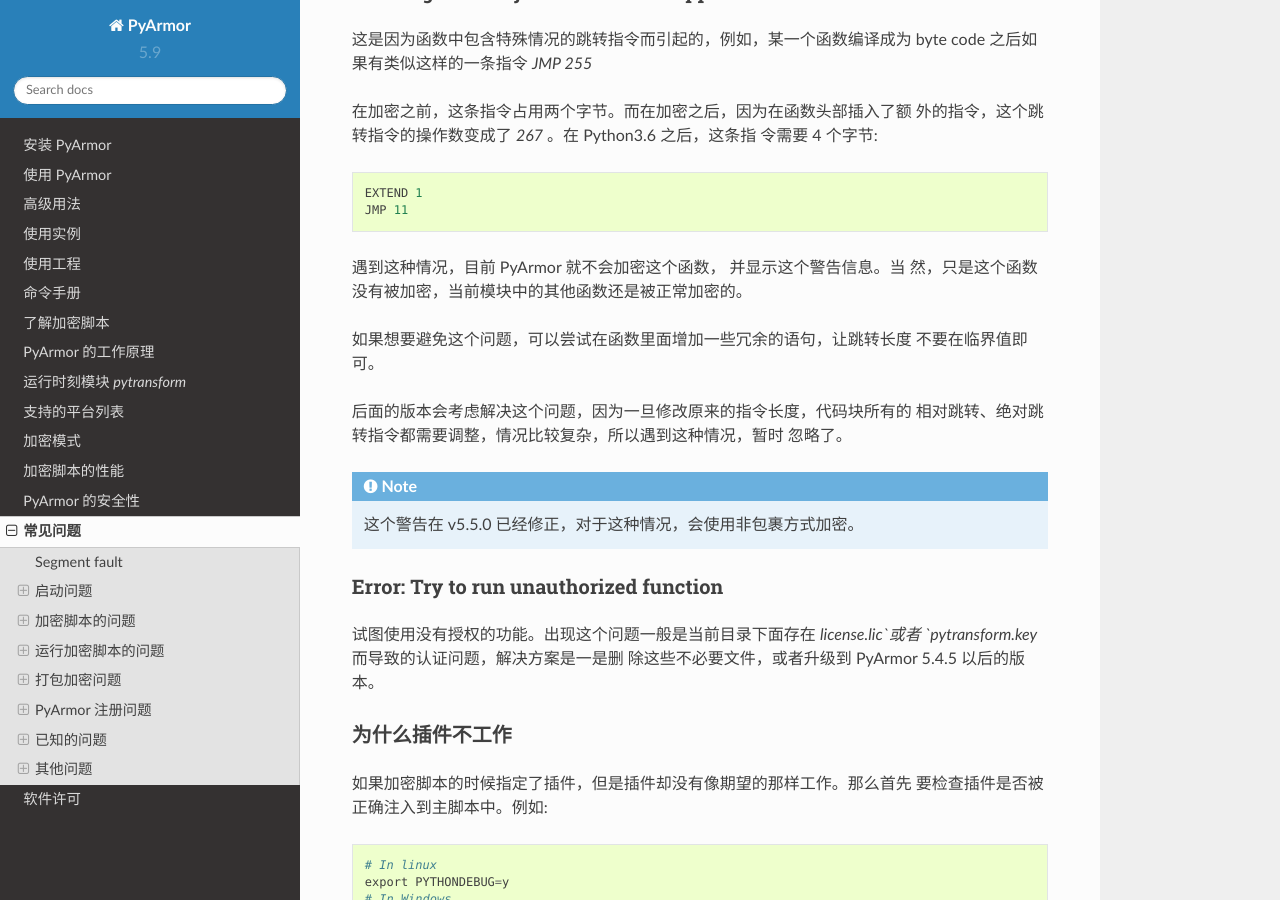
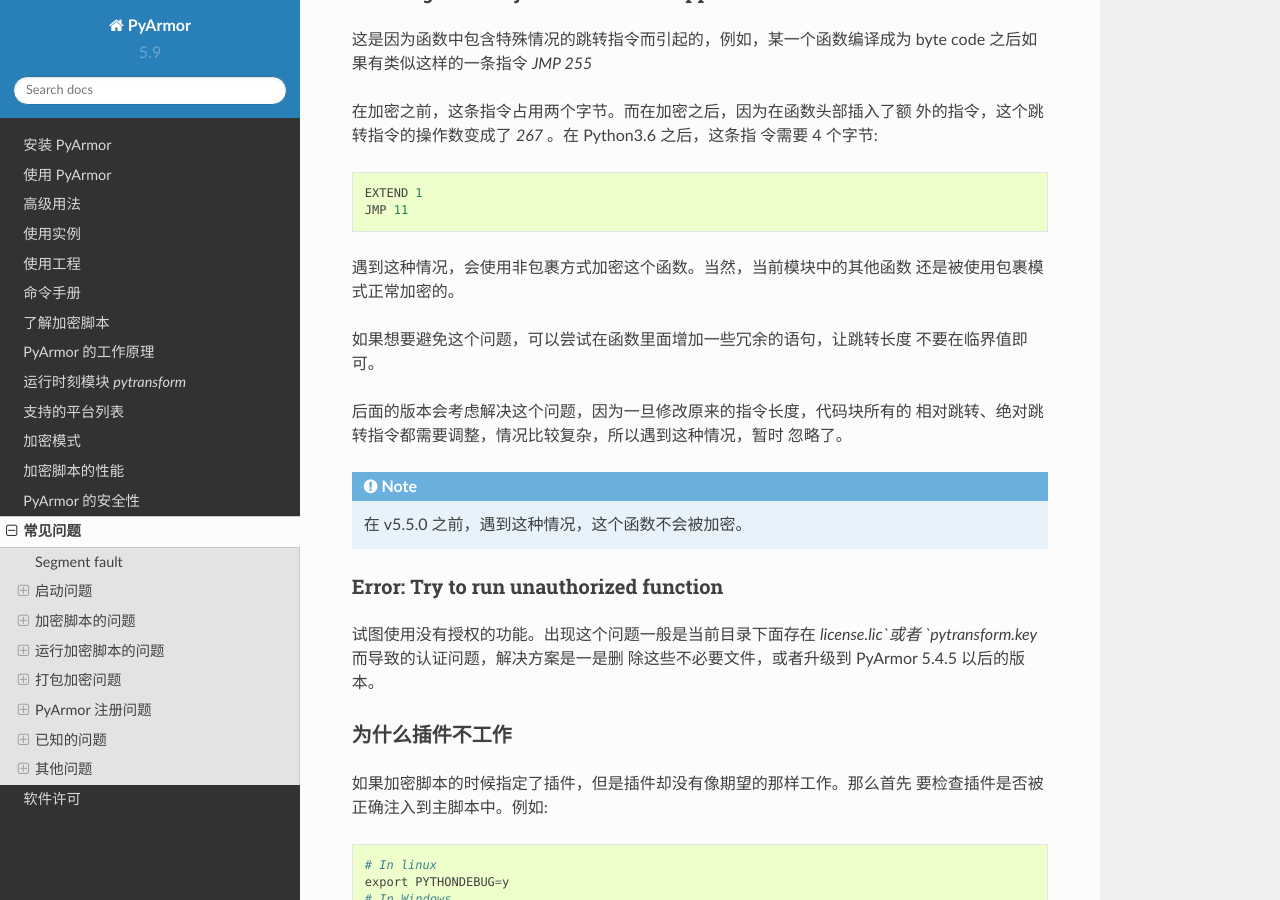
Before and after one commit to dashingsoft/pyarmor-docs-zh, a Sphinx documentation site: the page built from docs/questions.rst, in a window 1280 px wide and 900 px high, scrolled down 3339 px. Built offline with Sphinx 7.4.7 and the Read the Docs theme 2.0.0, drawn with Linux system fonts in a browser that asks for light colours.

Commit message:
Refine wrap code question

```diff
--- a/docs/questions.rst
+++ b/docs/questions.rst
@@ -155,8 +155,8 @@
     EXTEND 1
     JMP 11
 
-遇到这种情况，目前 PyArmor 就不会加密这个函数， 并显示这个警告信息。当
-然，只是这个函数没有被加密，当前模块中的其他函数还是被正常加密的。
+遇到这种情况，会使用非包裹方式加密这个函数。当然，当前模块中的其他函数
+还是被使用包裹模式正常加密的。
 
 如果想要避免这个问题，可以尝试在函数里面增加一些冗余的语句，让跳转长度
 不要在临界值即可。
@@ -167,7 +167,7 @@
 
 .. note::
 
-   这个警告在 v5.5.0 已经修正，对于这种情况，会使用非包裹方式加密。
+   在 v5.5.0 之前，遇到这种情况，这个函数不会被加密。
 
 
 Error: Try to run unauthorized function
```
